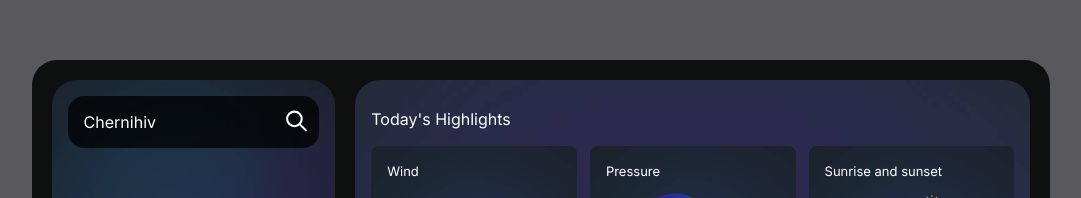
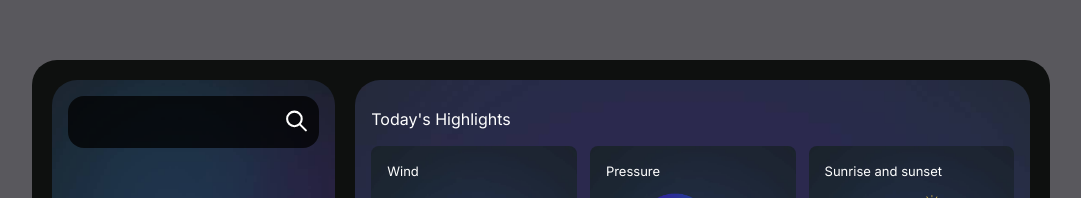
Before and after one commit to Oleksii03/vite-project, a Vue app: page / in a window 1280 px wide. Shown: the part 107-305 px from the top of the page, without its empty margins (99-1180 px from the left). Built offline with nearby package versions, Linux system fonts and the light colour scheme; no server answers.

Commit message:
Update App.vue

```diff
--- a/src/App.vue
+++ b/src/App.vue
@@ -4,7 +4,7 @@ import { API_KEY, BASE_URL } from "./constants";
 import WeatherSummary from "./components/WeatherSummary.vue";
 import Highlights from "./components/Highlights.vue";
 
-const city = ref("Chernihiv");
+const city = ref(" ");
 const weatherInfo = ref(null);
 
 function getWeather() {
```
